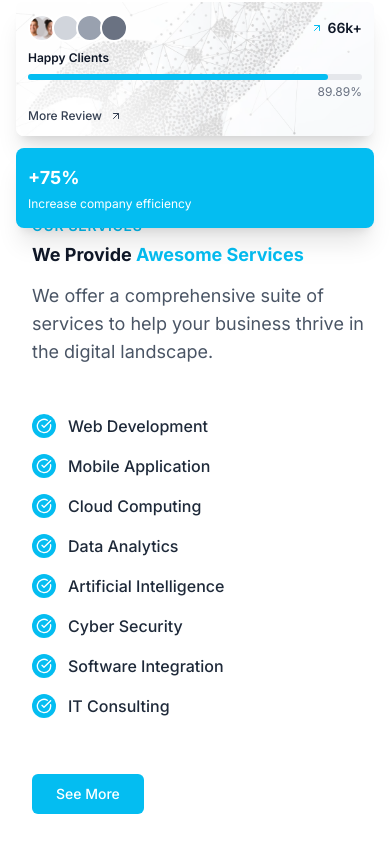
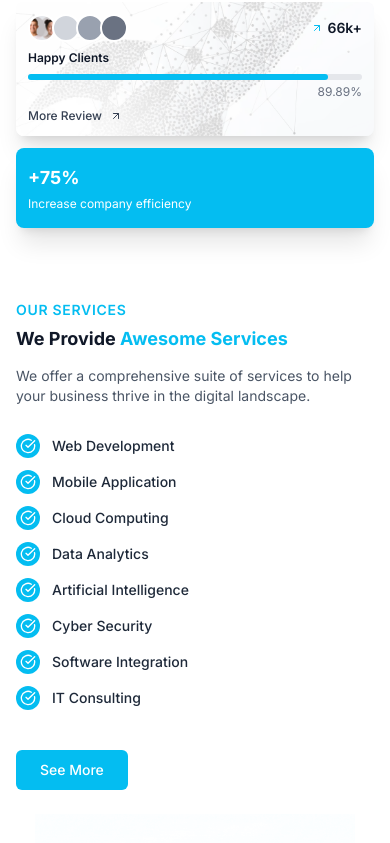
Before and after one commit to malinisaran/Mk-Master, a Next.js app: page / in a window 390 px wide. Shown: the part 1363-2206 px from the top of the page. Built offline with nearby package versions, Linux system fonts and the light colour scheme.

Commit message:
mobile repsosive for movile

```diff
--- a/app/home/ServicesSection.tsx
+++ b/app/home/ServicesSection.tsx
@@ -32,11 +32,11 @@ const services = [
 
 export default function ServicesSection() {
   return (
-    <section id="services" className="py-16 -mt-25 ml-4 bg-white">
-      <div className="max-w-7xl mx-auto px-4 sm:px-6 lg:px-8">
-        <div className="grid grid-cols-1 lg:grid-cols-2 gap-12 items-center">
+    <section id="services" className="py-8 sm:py-12 md:py-16 mt-4 sm:mt-6 md:mt-8 bg-white">
+      <div className="max-w-7xl mx-auto px-4 sm:px-6 md:px-8 lg:px-12">
+        <div className="grid grid-cols-1 lg:grid-cols-2 gap-6 sm:gap-8 md:gap-10 lg:gap-12 items-center">
           {/* Left Column - Content */}
-          <div className="space-y-8">
+          <div className="space-y-4 sm:space-y-6 md:space-y-8">
             <motion.div
                 className="text-sm sm:text-base md:text-lg font-semibold uppercase tracking-wider mb-2 sm:mb-3 md:mb-4"
                 style={{ color: '#04BDF1' }}
@@ -59,7 +59,7 @@ export default function ServicesSection() {
             </motion.h2>
 
             <motion.p
-              className="text-lg text-gray-600"
+              className="text-sm sm:text-base md:text-lg text-gray-600"
               initial={{ opacity: 0, y: 20 }}
               whileInView={{ opacity: 1, y: 0 }}
               viewport={{ once: true }}
@@ -68,7 +68,7 @@ export default function ServicesSection() {
               We offer a comprehensive suite of services to help your business thrive in the digital landscape.
             </motion.p>
 
-            <ul className="grid grid-cols-1 md:grid-cols-2 gap-4 pt-4">
+            <ul className="grid grid-cols-1 md:grid-cols-2 gap-3 sm:gap-4 pt-3 sm:pt-4">
               {services.map((service, index) => (
                 <motion.li
                   key={service.title}
@@ -81,7 +81,7 @@ export default function ServicesSection() {
                   <div className="flex-shrink-0 w-6 h-6 rounded-full flex items-center justify-center" style={{ backgroundColor: '#04BDF1' }}>
                     <CheckCircle className="w-4 h-4 text-white" />
                   </div>
-                  <h3 className="text-base font-medium text-gray-800">{service.title}</h3>
+                  <h3 className="text-sm sm:text-base font-medium text-gray-800">{service.title}</h3>
                 </motion.li>
               ))}
             </ul>
@@ -106,7 +106,7 @@ export default function ServicesSection() {
 
           {/* Right Column - Image */}
          <motion.div
-  className="relative h-[500px] w-full"
+  className="relative h-[300px] sm:h-[400px] md:h-[450px] lg:h-[500px] w-full"
   initial={{ opacity: 0, scale: 0.95 }}
   whileInView={{ opacity: 1, scale: 1 }}
   viewport={{ once: true }}
```
